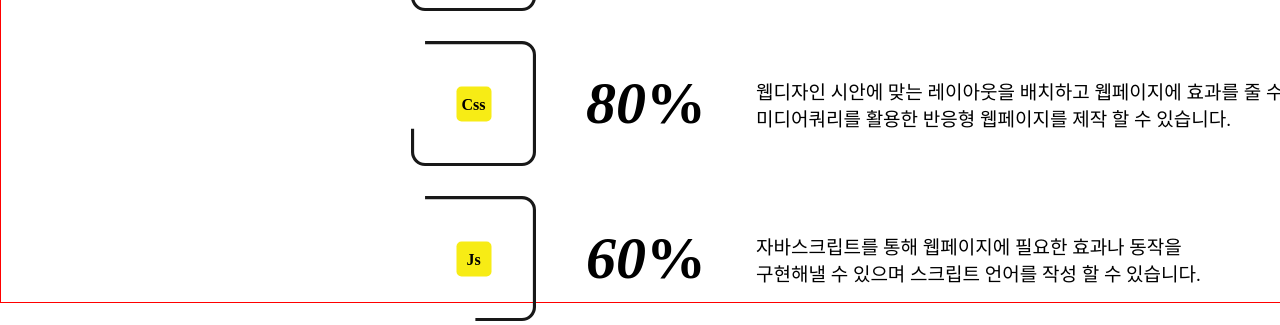
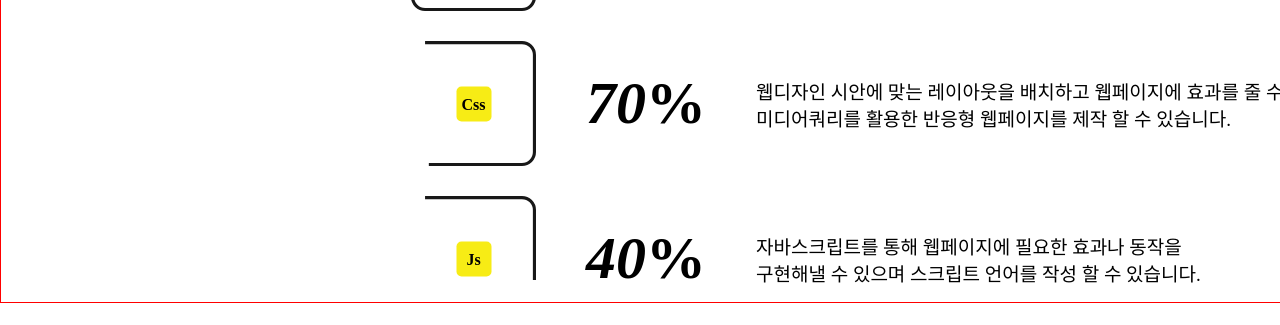
Before and after one commit to jeongaeree/portfolioproject, a plain HTML site: page sub1.html in a window 1280 px wide. Shown: the part 1409-1734 px from the top of the page. Drawn offline with nearby package versions, Linux system fonts and the light colour scheme; a web font is replaced by a local one.

Commit message:
vhxmvhffldhaks

```diff
--- a/sub1.html
+++ b/sub1.html
@@ -104,7 +104,7 @@
                             </svg>
                             <span>Css</span>
                         </figure>
-                        <p class="percent"><i>80</i><b>%</b></p>
+                        <p class="percent"><i>70</i><b>%</b></p>
                         <p>웹디자인 시안에 맞는 레이아웃을 배치하고 웹페이지에 효과를 줄 수 있습니다.<br>
                             미디어쿼리를 활용한 반응형 웹페이지를 제작 할 수 있습니다.
                         </p>
@@ -116,7 +116,7 @@
                             </svg>
                             <span>Js</span>
                         </figure>
-                        <p class="percent"><i>60</i><b>%</b></p>
+                        <p class="percent"><i>40</i><b>%</b></p>
                         <p>자바스크립트를 통해 웹페이지에 필요한 효과나 동작을<br>구현해낼 수 있으며 스크립트 언어를 작성 할 수 있습니다.
                         </p>
                     </li>
```
